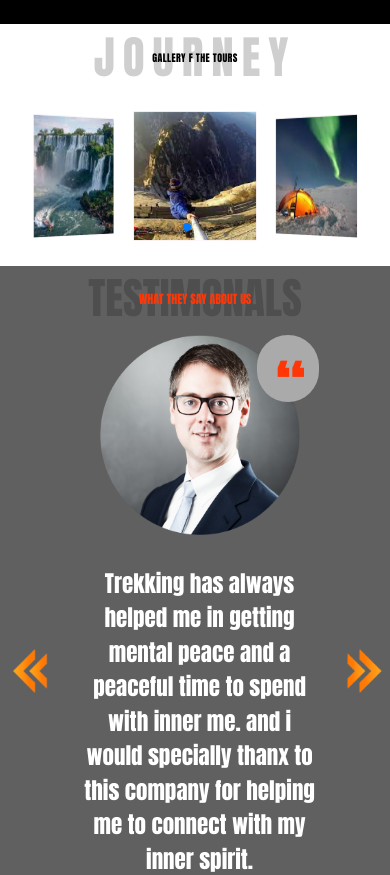
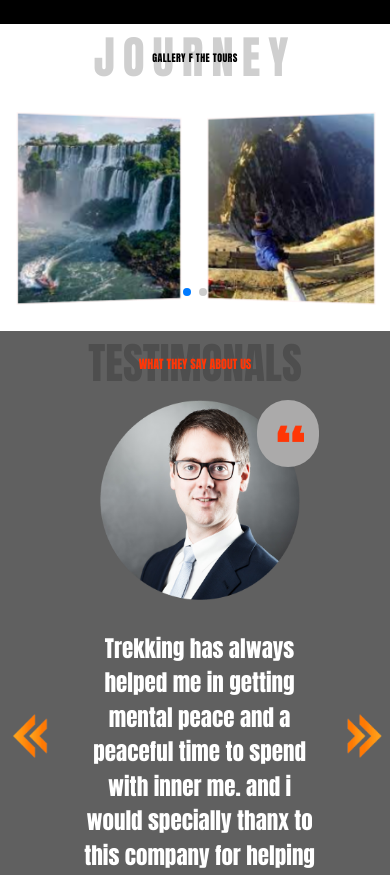
Before and after one commit to Amitrawat4532/Trekkings, a Next.js app: page / in a window 390 px wide. Shown: the part 6297-7172 px from the top of the page. Built offline with nearby package versions, Linux system fonts and the light colour scheme; a web font is replaced by a local one.

Commit message:
resp gallery

```diff
--- a/components/Gallery.js
+++ b/components/Gallery.js
@@ -1,5 +1,5 @@
 import { Flex, Text, Box } from "@chakra-ui/react";
-import React from "react";
+import React, { useState } from "react";
 import { Swiper, SwiperSlide } from "swiper/react";
 import "swiper/css";
 import "swiper/css/effect-coverflow";
@@ -18,6 +18,9 @@ const Gallery = () => {
 
     "/images/card1.png",
   ];
+
+  const [winSize, setWinSize] = useState();
+
   return (
     <>
       {/* header container */}
@@ -37,39 +40,31 @@ const Gallery = () => {
       </Flex>
       {/* header container end */}
 
-      {/* CArd container */}
-      {/* <Flex
-        backgroundColor="white"
-        flexWrap="wrap"
-        width="100%"
-        justifyContent="space-evenly"
-        // gap="0px"
-      >
-        {gallery.map((el, key) => {
-          return (
-            <Image
-              key={key}
-              src={el.image}
-              width={["90%", "80%", "550px", "609px"]}
-              my="10px"
-              height="340px"
-            />
-          );
-        })}
-      </Flex> */}
-
+      {/* Gallery Slides */}
       <Box w="100%" h="100%" my="5">
         <Swiper
           effect={"coverflow"}
           grabCursor={true}
           // centeredSlides={true}
-          slidesPerView={3}
           coverflowEffect={{
             rotate: 50,
             stretch: 0,
             depth: 100,
             modifier: 1,
             slideShadows: false,
+          }}
+          // spaceBetween: 30,
+          slidesPerView={2}
+          breakpoints={{
+            640: {
+              slidesPerView: 2,
+            },
+            768: {
+              slidesPerView: 3,
+            },
+            1024: {
+              slidesPerView: 3,
+            },
           }}
           autoplay={{
             delay: 3500,
```
